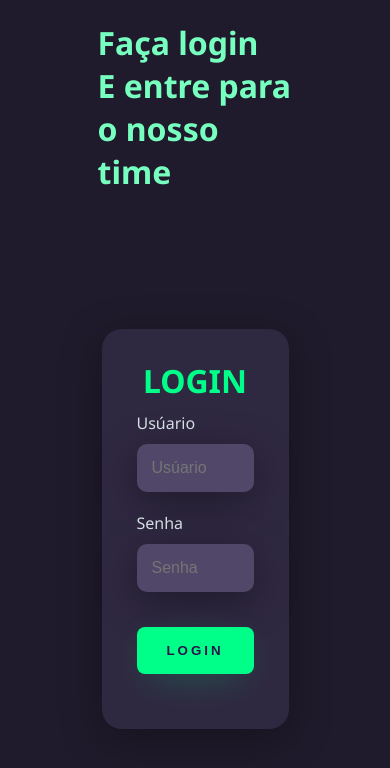
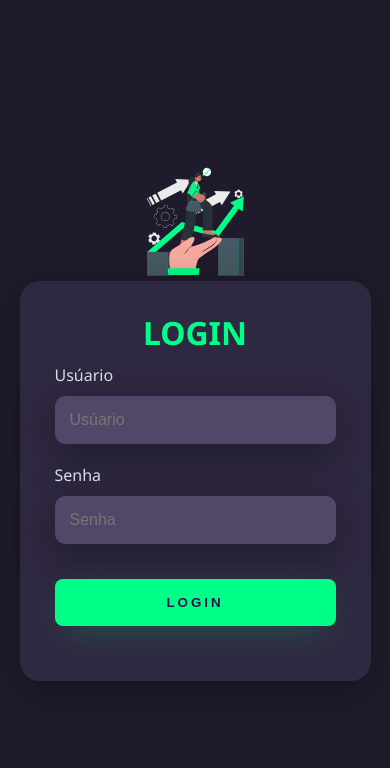
Before and after one commit to GuilhermeCarrer/Tela-de-Login, a plain HTML site: page index.html in a window 390 px wide. Drawn offline with Linux system fonts and the light colour scheme.

Commit message:
commit initial

```diff
--- a/index.html
+++ b/index.html
@@ -11,7 +11,7 @@
     <div class="main-login">
         <div class="left-login">
             <h1>Faça login<br>E entre para o nosso time </h1>
-            <img src=""
+          <img src="business-support-animate.svg" class="left-loginimagem" alt="=Business Animação">
         </div>
         <div class="right-login">
          <div class="card-login">
--- a/style.css
+++ b/style.css
@@ -3,6 +3,10 @@
 body{
     margin:0;
     font-family: 'Noto Sans', sans-serif;
+}
+body * {
+    box-sizing: border-box;
+
 }
 .main-login{
     width: 100vw;
@@ -20,7 +24,11 @@ body{
     flex-direction: column;
 }
 .left-login > h1{
+    font-size: 3vw;
     color: #77ffc0;
+}
+.left-loginimagem{
+    width: 35vw;
 }
 .right-login{
     width: 50vw;
@@ -93,3 +101,32 @@ box-shadow: 0px 10px 40px #00000056;
     box-shadow: 0px 10px 40px -12px #00ff8052;
 
 }
+
+@media only screen and (max-width: 950px){
+    .card-login{
+        width: 85%;
+    }
+}
+@media only screen and (max-width: 600px){
+    .main-login{
+        flex-direction: column;
+    }
+    .left-login > h1{
+        display: none;
+    }
+    .left-login{
+        width: 100%;
+        height: auto;
+    }
+    .right-login{
+        width: 100%;
+        height: auto;
+    }
+    .left-loginimagem{
+        width: 30vw;
+
+    }
+    .card-login{
+        width: 90%;
+    }
+}
```
Also changed, not shown: business-support-animate.svg (added).
